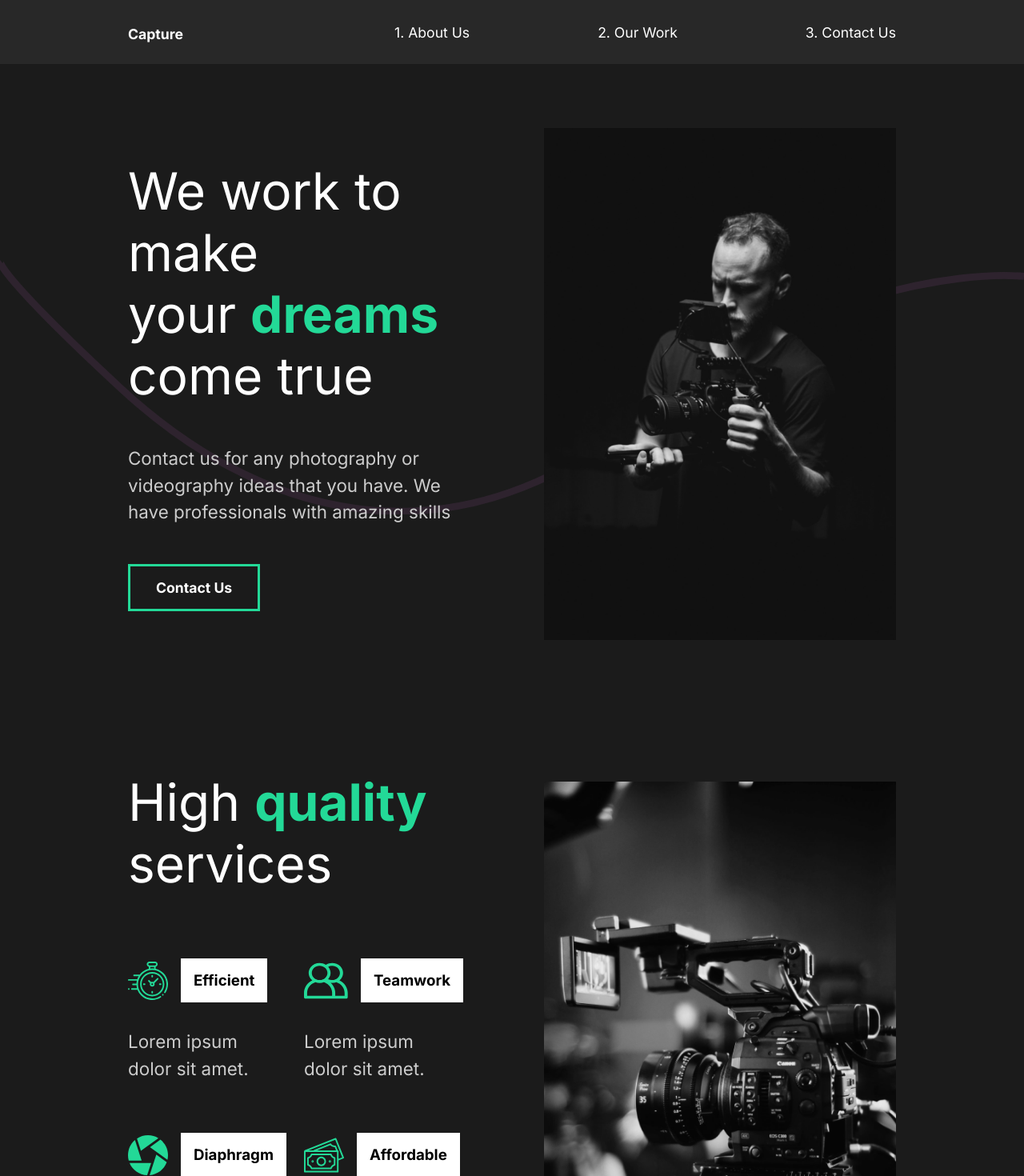
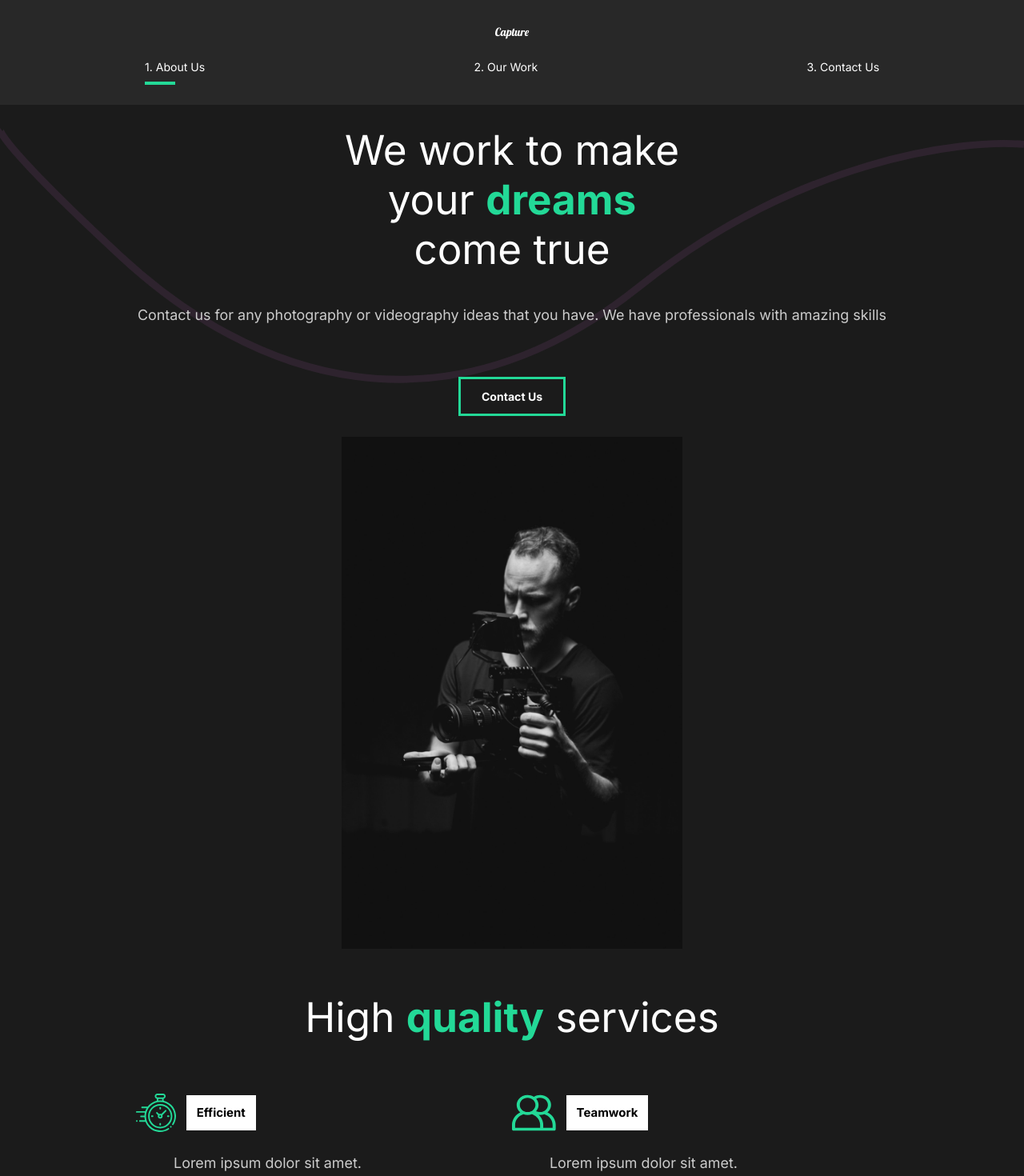
Before and after one commit to Faisal-pixel/Capture-website, a React (Create React App) app: page / in a window 1280 px wide. Shown: the top 1470 px of the page at 80% size. Built offline with nearby package versions, Linux system fonts and the light colour scheme.

Commit message:
Finally done with the capture object, Played around with FramerMotion

```diff
--- a/src/App.js
+++ b/src/App.js
@@ -10,9 +10,9 @@ import MovieDetail from "./routes/MovieDetail";
 //Animation
 import {AnimatePresence} from "framer-motion"
 
+
 function App() {
   const location = useLocation();
-  console.log(location)
   return (
     <div className="App">
       <GlobalStyle />
--- a/src/animation.js
+++ b/src/animation.js
@@ -66,3 +66,8 @@ export const sliderContainerAnim = {
     hidden: {opacity: 1},
     show: {opacity: 1, transition: {staggerChildren: 0.1, ease: "easeOut"}}
 }
+
+export const scrollReveal = {
+    hidden: {opacity: 0},
+    show: {opacity: 1, transition: {duration: 0.5}}
+}
--- a/src/components/GlobalStyle.jsx
+++ b/src/components/GlobalStyle.jsx
@@ -5,6 +5,12 @@ const GlobalStyle = createGlobalStyle`
         margin: 0;
         padding: 0;
         box-sizing: border-box;
+    }
+
+    html {
+        @media (max-width: 1500px) {
+            font-size: 80%;
+        }
     }
 
     body {
--- a/src/components/Nav.jsx
+++ b/src/components/Nav.jsx
@@ -1,20 +1,27 @@
 import React from "react";
-import { Link } from "react-router-dom";
+import { Link, useLocation } from "react-router-dom";
 import styled from "styled-components";
 
+//Animations
+import { motion } from "framer-motion";
+
 const Nav = () => {
+    const { pathname } = useLocation();
     return(
         <StyledNav>
-            <h1><Link to="/">Capture</Link></h1>
+            <h1 id="logo"><Link to="/">Capture</Link></h1>
             <ul>
                 <li>
                     <Link to="/">1. About Us</Link>
+                    <NavLine transition={{ duration: 0.75 }} initial={{ width: "0%"}} animate={{width: pathname === "/" ? "50%" : "0%"}}/>
                 </li>
                 <li>
                     <Link to="/ourwork">2. Our Work</Link>
+                    <NavLine transition={{ duration: 0.75 }} initial={{ width: "0%"}} animate={{width: pathname === "/ourwork" ? "50%" : "0%"}}/>
                 </li>
                 <li>
                     <Link to="/contactus">3. Contact Us</Link>
+                    <NavLine transition={{ duration: 0.75 }} initial={{ width: "0%"}} animate={{width: pathname === "/contactus" ? "50%" : "0%"}}/>
                 </li>
             </ul>
         </StyledNav>
@@ -29,6 +36,9 @@ const StyledNav = styled.nav `
     align-items: center;
     padding: 1rem 10rem;
     background-color: #282828;
+    position: sticky;
+    top: 0;
+    z-index: 10;
     #logo {
         font-size: 1.5rem;
         font-family: "Lobster", cursive;
@@ -47,6 +57,35 @@ const StyledNav = styled.nav `
             position: relative;
         }
     }
+
+    @media (max-width: 1300px) {
+        flex-direction: column;
+        padding: 2rem 0rem;
+        #logo {
+            display: inline-block;
+            margin-bottom: 1rem;
+        }
+        ul {
+            padding: 1rem;
+            justify-content: space-around;
+            width: 100%;
+            li {
+                padding-left: 0;
+            }
+        }
+    }
+`
+
+const NavLine = styled(motion.div)`
+    height: 0.3rem;
+    background: #23d997;
+    width: 0%;
+    position: absolute;
+    bottom: -80%;
+    left: 60%;
+    @media (max-width: 1300px) {
+        left: 0%;
+    }
 `
 
 export default Nav;
--- /dev/null
+++ b/src/components/ScrollTop.jsx
@@ -0,0 +1,15 @@
+import { useEffect } from "react";
+import { useLocation } from "react-router-dom";
+
+const ScrollTop = () => {
+    const {pathname} = useLocation();
+    useEffect(() => {
+        window.scroll({
+            top: 0,
+            left: 0
+        })
+    }, [pathname])
+    return null;
+}
+
+export default ScrollTop;
--- a/src/components/ServicesSection.jsx
+++ b/src/components/ServicesSection.jsx
@@ -6,10 +6,13 @@ import teamwork from "../img/teamwork.svg";
 import home2 from "../img/home2.png";
 import { EachSectionLayout, DescriptionDiv, ImageDiv } from "../styles";
 import styled from "styled-components";
+import { useScroll } from "./useScroll";
+import { scrollReveal } from "../animation";
 
 const ServicesSection = () => {
+    const [element, controls] = useScroll();
     return (
-        <Services>
+        <Services variants={scrollReveal} ref={element} animate={controls} initial="hidden">
             <DescriptionDiv>
                 <h2>High <span>quality</span> services</h2>
 
@@ -68,6 +71,9 @@ const Services = styled(EachSectionLayout)`
 const Cards = styled.div`
     display: flex;
     flex-wrap: wrap;
+    @media (max-width: 1300px) {
+        justify-content: center;
+    }
 `
 const Card = styled.div`
     flex-basis: 50%;
--- /dev/null
+++ b/src/components/useScroll.js
@@ -0,0 +1,17 @@
+import { useInView } from "react-intersection-observer";
+import { useAnimation } from "framer-motion";
+import { useEffect } from "react";
+
+export const useScroll = () => {
+    const controls = useAnimation();
+    const [element, view] = useInView({threshold: 0.2});
+
+    useEffect(() => {
+        if(view) {
+            controls.start("show");
+        } else {
+            controls.start("hidden");
+        }
+    }, [controls, view])
+    return [element, controls]
+}
--- a/src/routes/ContactUs.jsx
+++ b/src/routes/ContactUs.jsx
@@ -3,14 +3,84 @@ import styled from "styled-components";
 
 //Animations
 import {motion} from "framer-motion";
-import { pageAnimation } from "../animation";
+import { pageAnimation, titleAnimation } from "../animation";
+import { Link } from "react-router-dom";
+import ScrollTop from "../components/ScrollTop";
 
 const ContactUs = () => {
     return(
-        <motion.div variants={pageAnimation} initial="hidden" animate="show" exit="exit">
-            <h1>Contact Us</h1>
-        </motion.div>
+        <ContactStyle variants={pageAnimation} initial="hidden" animate="show" exit="exit">
+            <Title>
+                <Hide>
+                    <motion.h2 variants={titleAnimation}>Get in touch.</motion.h2>
+                </Hide>
+            </Title>
+            <div>
+                <Hide>
+                    <Social variants={titleAnimation}>
+                        <Circle />
+                        <h2>Send Us A Message</h2>
+                    </Social>
+                </Hide>
+                <Hide>
+                    <Social variants={titleAnimation}>
+                        <Circle />
+                        <h2>Send an Email</h2>
+                    </Social>
+                </Hide>
+                <Hide>
+                    <Social variants={titleAnimation}>
+                        <Circle />
+                        <Link to="https://twitter.com/FaisalAdams15"><h2>Follow me on twitter😁</h2></Link>
+                    </Social>
+                </Hide>
+            </div>
+            <ScrollTop />
+        </ContactStyle>
     )
 }
 
+const ContactStyle = styled(motion.div)`
+    padding: 5rem 10rem;
+    color: white;
+    min-height: 90vh;
+    @media (max-width: 1300px) {
+        padding: 2rem;
+    }
+`;
+
+const Title = styled.div`
+    margin-bottom: 4rem;
+    color: white;
+    @media (max-width: 1300px) {
+        margin-top: 5rem;
+    }
+`
+
+const Hide = styled.div`
+    overflow: hidden;
+`
+
+const Circle = styled.div`
+    border-radius: 50%;
+    width: 3rem;
+    height: 3rem;
+    background: white;
+`
+
+const Social = styled(motion.div)`
+    display: flex;
+    align-items: center;
+    a {
+        text-decoration: none;
+        color: white;
+    }
+    h2 {
+        margin: 2rem;
+        @media (max-width: 1300px) {
+        font-size: 2rem;
+    }
+    }
+`
+
 export default ContactUs;
--- a/src/routes/HomePage.jsx
+++ b/src/routes/HomePage.jsx
@@ -6,6 +6,7 @@ import ServicesSection from "../components/ServicesSection";
 //Animations
 import {motion} from "framer-motion";
 import { pageAnimation } from "../animation";
+import ScrollTop from "../components/ScrollTop";
 
 const HomePage = () => {
     return (
@@ -13,6 +14,7 @@ const HomePage = () => {
             <AboutSection />
             <ServicesSection />
             <FaqSection />
+            <ScrollTop />
         </motion.div>
     )
 }
--- a/src/routes/MovieDetail.jsx
+++ b/src/routes/MovieDetail.jsx
@@ -57,6 +57,11 @@ const HeadLine = styled.div`
         height: 70vh;
         object-fit: cover;
     }
+    @media (max-width: 1300px) {
+        h2 {
+            font-size: 3rem;
+        }
+    }
 `
 
 const Awards = styled.div`
@@ -65,6 +70,10 @@ const Awards = styled.div`
     margin: 5rem 10rem;
     align-items: center;
     justify-content: space-around;
+    @media (max-width: 1300px) {
+        display: block;
+        margin: 2rem 2rem;
+    }
 `
 const StyledAward = styled.div`
     padding: 5rem;
@@ -90,6 +99,11 @@ const ImageDisplay = styled.div`
         height: 100vh;
         object-fit: cover;
     }
+    @media (max-width: 1300px) {
+        img {
+            object-fit: contain;
+        }
+    }
 `
 //Award Component
 const Award = ({title, description}) => {
--- a/src/routes/OurWork.jsx
+++ b/src/routes/OurWork.jsx
@@ -4,14 +4,18 @@ import { Link } from "react-router-dom";
 
 //Animations
 import {motion} from "framer-motion";
-import { pageAnimation, fadePTagandButton, photoAnim, h2UnderLineAnim, slider, sliderContainerAnim } from "../animation";
+import { useScroll } from "../components/useScroll";
+import { pageAnimation, fadePTagandButton, photoAnim, h2UnderLineAnim, slider, sliderContainerAnim, scrollReveal } from "../animation";
 
 //Images
 import athlete from "../img/athlete-small.png"
 import theracer from "../img/theracer-small.png"
 import goodtimes from "../img/goodtimes-small.png"
+import ScrollTop from "../components/ScrollTop";
 
 const OurWork = () => {
+    const [element, controls] = useScroll();
+    const [element2, controls2] = useScroll();
     return(
         <Work variants={pageAnimation} initial="hidden" animate="show" exit="exit">
             <motion.div variants={sliderContainerAnim}>
@@ -28,20 +32,21 @@ const OurWork = () => {
                     <HideImg><motion.img variants={photoAnim} src={athlete} alt="athlete" /></HideImg>
                 </Link>
             </Movie>
-            <Movie>
+            <Movie ref={element} variants={scrollReveal} animate={controls} initial="hidden">
                 <h2>The Racer</h2>
-                <div className="line"></div>
+                <motion.div variants={h2UnderLineAnim} className="line"></motion.div>
                 <Link to="/ourwork/the-racer">
                     <img src={theracer} alt="the racer" />
                 </Link>
             </Movie>
-            <Movie>
+            <Movie ref={element2} animate={controls2} variants={scrollReveal} initial="hidden">
                 <h2>Good Times</h2>
-                <div className="line"></div>
+                <motion.div variants={h2UnderLineAnim} className="line"></motion.div>
                 <Link to="/ourwork/good-times">
                     <img src={goodtimes} alt="goodtimes" />
                 </Link>
             </Movie>
+            <ScrollTop />
         </Work>
     )
 }
@@ -50,11 +55,14 @@ const Work = styled(motion.div)`
     min-height: 100vh;
     overflow: hidden;
     padding: 5rem 10rem;
+    @media (max-width: 1300px) {
+        padding: 2rem 2rem;
+    }
     h2 {
         padding: 1rem 0rem;
     }
 `
-const Movie = styled.div`
+const Movie = styled(motion.div)`
     padding-bottom: 10rem;
     .line {
         height: 0.5rem;
--- a/src/styles.js
+++ b/src/styles.js
@@ -1,12 +1,18 @@
+import { motion } from "framer-motion";
 import styled from "styled-components";
 
-export const EachSectionLayout = styled.div`
+export const EachSectionLayout = styled(motion.div)`
     min-height: 90vh;
     display: flex;
     align-items: center;
     justify-content: space-between;
     padding: 5rem 10rem;
     color: white;
+    @media (max-width: 1300px) {
+        flex-direction: column;
+        padding: 2rem 2rem;
+        text-align: center;
+    }
 `
 
 export const DescriptionDiv = styled.div`
@@ -16,6 +22,13 @@ export const DescriptionDiv = styled.div`
     h2 {
         font-weight: lighter;
     }
+    @media (max-width: 1300px) {
+        padding: 0;
+        button {
+            margin: 2rem 0rem;
+        }
+    }
+
 `
 
 export const ImageDiv = styled.div`
@@ -27,6 +40,12 @@ export const ImageDiv = styled.div`
         height: 80vh;
         object-fit: cover;
     }
+
+    @media (max-width: 1300px) {
+        img {
+            width: 100%;
+        }
+    }
 `
 
 export const HideDiv = styled.div`
```
